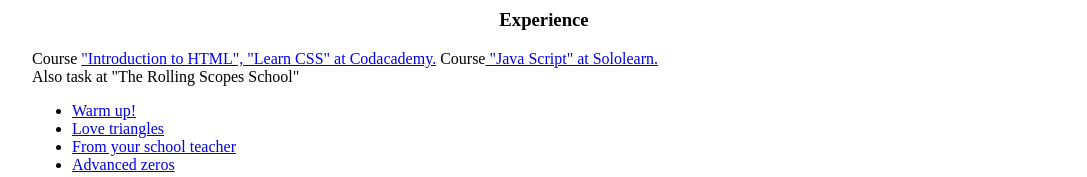
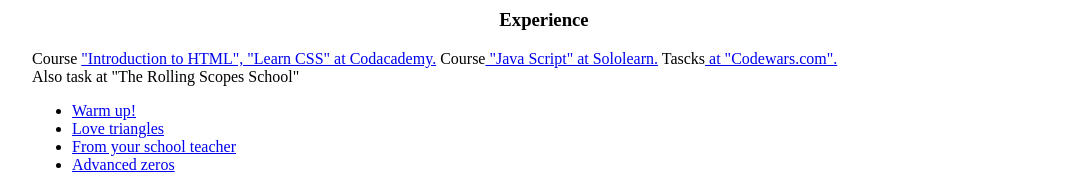
Before and after one commit to Dezman66/rsschool-codejam1-cv, a plain HTML site: page index.html in a window 1280 px wide. Shown: the part 630-807 px from the top of the page, without its empty margins (96-1183 px from the left). Drawn offline with Linux system fonts and the light colour scheme.

Commit message:
Update index.html

```diff
--- a/index.html
+++ b/index.html
@@ -20,7 +20,7 @@
 		<h3>Skills</h3>
 			<p>Basic of HTML, CSS, Java Script</p>
 		<h3 align="center" class="experience">Experience</h3>
-			<p>Course <a href="https://www.codecademy.com/users/dezman669140741567/achievements" target="_blank">"Introduction to HTML", "Learn CSS" at Codacademy.</a> Course<a href="https://www.sololearn.com/Profile/10555664" target="_blank"> "Java Script" at Sololearn.</a><br> Also task at "The Rolling Scopes School"</p>
+			<p>Course <a href="https://www.codecademy.com/users/dezman669140741567/achievements" target="_blank">"Introduction to HTML", "Learn CSS" at Codacademy.</a> Course<a href="https://www.sololearn.com/Profile/10555664" target="_blank"> "Java Script" at Sololearn.</a> Tascks<a href="https://www.codewars.com/users/Dezman66" target="_blank"> at "Codewars.com".</a><br> Also task at "The Rolling Scopes School"</p>
 				<ul>
 					<li><a href="https://github.com/Dezman66/warmup/blob/master/src/index.js" target="_blank">Warm up!</a></li>
 					<li><a href="https://github.com/Dezman66/love-triangle/blob/master/src/index.js" target="_blank">Love triangles</a></li>
```
